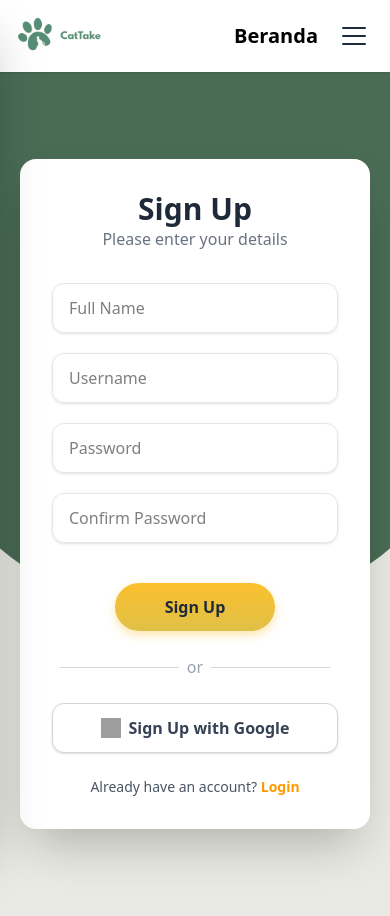
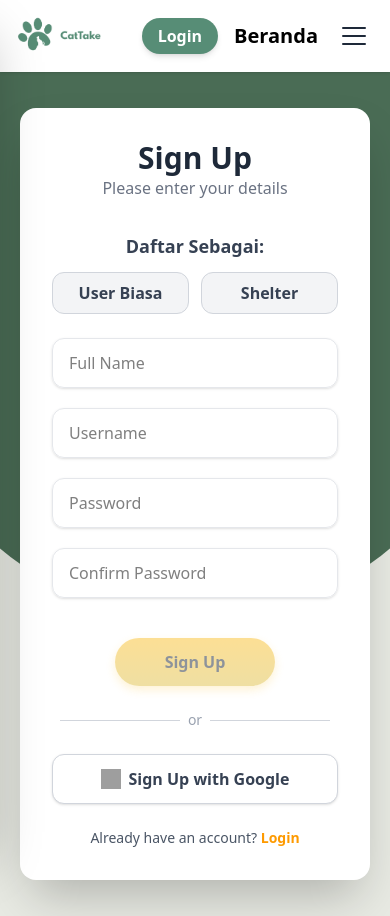
Before and after one commit to zicofarry/CatTake, a Vue app: page /signup in a window 390 px wide. Built offline with nearby package versions, Linux system fonts and the light colour scheme; grey boxes are pictures that could not be loaded.

Commit message:
add login roles feature

```diff
--- a/src/App.vue
+++ b/src/App.vue
@@ -1,6 +1,9 @@
 <template>
   <div id="app">
-    <AppHeader :isLoggedInProp="isUserLoggedIn" @update-login-status="isUserLoggedIn = $event" />
+    <AppHeader
+      :userRole="userRole"
+      @update-login-status="handleUpdateLoginStatus"
+    />
 
     <router-view @user-logged-in="handleUserLogin"></router-view>
 
@@ -8,16 +11,35 @@
 </template>
 
 <script setup>
-import { ref } from 'vue';
+import { ref, onMounted } from 'vue';
 import AppHeader from './components/AppHeader.vue';
-// ... import komponen lain jika ada
 
-const isUserLoggedIn = ref(false); // DEFAULT: BEFORE LOGIN
+// State Utama: guest, user, atau shelter. Default diambil dari localStorage.
+const userRole = ref(localStorage.getItem('userRole') || 'guest');
 
-function handleUserLogin() {
-    isUserLoggedIn.value = true;
-    // Logika navigasi ke /beranda setelah login bisa ditambahkan di sini jika perlu
+// Fungsi yang dipanggil dari LoginPage/SignupPage saat login berhasil
+function handleUserLogin(role) {
+    if (role === 'user' || role === 'shelter') {
+        userRole.value = role;
+        localStorage.setItem('userRole', role); // Simpan status di localStorage
+    }
 }
+
+// Fungsi yang dipanggil dari AppHeader saat Sign Out
+function handleUpdateLoginStatus(status) {
+    if (status === false) {
+        userRole.value = 'guest';
+        localStorage.removeItem('userRole');
+    }
+}
+
+// Cek status saat aplikasi dimuat pertama kali
+onMounted(() => {
+    const storedRole = localStorage.getItem('userRole');
+    if (storedRole) {
+        userRole.value = storedRole;
+    }
+});
 </script>
 
 <style>
--- a/src/components/AppHeader.vue
+++ b/src/components/AppHeader.vue
@@ -23,7 +23,22 @@
       </nav>
 
       <div class="hidden md:block">
-        <div v-if="isLoggedIn" class="relative">
+        <div v-if="userRole === 'shelter'" class="relative">
+             <button
+                @click="toggleProfileDropdown"
+                class="flex items-center gap-2 bg-[#578d76] text-white py-2 px-4 rounded-full font-semibold cursor-pointer shadow-lg hover:bg-green-800 transition duration-200"
+            >
+                <span>Shelter Gegerkalong</span>
+            </button>
+            <div v-if="isProfileDropdownOpen" class="absolute right-0 mt-3 w-64 bg-white rounded-xl shadow-2xl p-4 z-40 text-left">
+                <p class="font-bold text-gray-800">Shelter Gegerkalong</p>
+                <p class="text-sm text-gray-500 mb-4">shelter@cattake.com</p>
+
+                <button @click="handleSignOut" class="w-full bg-red-500 hover:bg-red-600 text-white font-semibold py-2 rounded-lg transition duration-200">Sign Out</button>
+            </div>
+        </div>
+
+        <div v-else-if="userRole === 'user'" class="relative">
             <button
                 @click="toggleProfileDropdown"
                 class="flex items-center gap-2 bg-[#578d76] text-white py-1.5 pr-8 pl-2 rounded-full font-semibold cursor-pointer shadow-lg hover:bg-green-800 transition duration-200"
@@ -48,6 +63,16 @@
 
 
       <div class="flex items-center gap-4 md:hidden">
+        <div v-if="userRole === 'user'" class="flex items-center gap-2 bg-[#578d76] text-white py-1 pr-2 pl-1 rounded-full font-semibold">
+              <img src="../assets/img/diana.png" alt="Avatar Diana" class="h-8 w-8 rounded-full object-cover">
+              <span>Diana</span>
+          </div>
+          <div v-else-if="userRole === 'shelter'" class="flex items-center gap-2 bg-[#578d76] text-white py-1.5 px-3 rounded-full font-semibold text-sm">
+              <span>Shelter Gegerkalong</span>
+          </div>
+          <router-link v-else to="/login" class="bg-[#578d76] hover:bg-green-800 text-white font-semibold py-1.5 px-4 rounded-full transition duration-200 shadow-md">
+            Login
+          </router-link>
           <!-- <div v-if="isLoggedIn" class="flex items-center gap-2 bg-green-700 text-white py-1 pr-2 pl-1 rounded-full font-semibold">
               <img src="/assets/img/diana.png" alt="Avatar Diana" class="h-8 w-8 rounded-full object-cover">
               <span>Diana</span>
@@ -75,12 +100,15 @@
   >
       <div class="p-4 mb-4 text-white text-2xl font-bold border-b border-green-900">MENU</div>
 
-      <router-link to="/profile">
-      <div v-if="isLoggedIn" class="flex items-center gap-3 bg-[#578d76] text-white py-2 px-4 rounded-full font-semibold mx-4 mb-4 shadow-lg">
-          <img src="../assets/img/diana.png" alt="Avatar Diana" class="h-9 w-9 rounded-full object-cover">
-          <span>Diana</span>
-        </div>
+      <router-link to="/profile" v-if="userRole === 'user'">
+          <div class="flex items-center gap-3 bg-[#578d76] text-white py-2 px-4 rounded-full font-semibold mx-4 mb-4 shadow-lg">
+              <img src="../assets/img/diana.png" alt="Avatar Diana" class="h-9 w-9 rounded-full object-cover">
+              <span>Diana</span>
+          </div>
       </router-link>
+       <div v-else-if="userRole === 'shelter'" class="flex items-center gap-3 bg-[#578d76] text-white py-2 px-4 rounded-full font-semibold mx-4 mb-4 shadow-lg">
+          <span>Shelter Gegerkalong</span>
+      </div>
 
       <ul class="flex flex-col list-none p-0 m-0">
           <li v-for="link in navLinks" :key="link.name">
@@ -95,7 +123,7 @@
           </li>
       </ul>
 
-      <button v-if="isLoggedIn" @click="handleSignOut" class="mt-auto mx-4 mb-4 p-3 bg-red-600 text-white font-semibold rounded-lg hover:bg-red-700 transition duration-200">
+      <button v-if="userRole !== 'guest'" @click="handleSignOut" class="mt-auto mx-4 mb-4 p-3 bg-red-600 text-white font-semibold rounded-lg hover:bg-red-700 transition duration-200">
         Sign Out
       </button>
 
@@ -110,11 +138,11 @@
 import { ref, computed, watchEffect } from 'vue';
 import { useRoute } from 'vue-router';
 
-// Props dari App.vue (untuk menerima status login)
+// Props dari App.vue (menerima status dan peran)
 const props = defineProps({
-    isLoggedInProp: {
-        type: Boolean,
-        default: false
+    userRole: {
+        type: String,
+        default: 'guest'
     }
 });
 
@@ -139,11 +167,11 @@ const route = useRoute();
 const isMobileMenuOpen = ref(false);
 const isProfileDropdownOpen = ref(false);
 
-// State login diambil dari prop (App.vue akan mengontrolnya)
-const isLoggedIn = ref(props.isLoggedInProp);
+// State login diambil dari prop
+const userRole = ref(props.userRole);
 
 watchEffect(() => {
-    isLoggedIn.value = props.isLoggedInProp;
+    userRole.value = props.userRole;
 });
 
 // 2. COMPUTED PROPERTY (Menentukan halaman aktif)
--- a/src/pages/LoginPage.vue
+++ b/src/pages/LoginPage.vue
@@ -27,7 +27,7 @@
 
       <div class="flex items-center text-center text-gray-400 my-6">
         <div class="flex-grow border-b border-gray-300 mx-2"></div>
-        <span>or</span>
+        <span class="text-sm">or</span>
         <div class="flex-grow border-b border-gray-300 mx-2"></div>
       </div>
 
@@ -42,6 +42,10 @@
         </p>
       </div>
     </div>
+
+    <div class="absolute top-10 left-1/2 transform -translate-x-1/2 z-20 md:top-12">
+        <img src="../assets/img/catTakePutih.png" alt="Logo CatTake" class="w-32 h-auto md:w-40">
+    </div>
   </div>
 </template>
 
@@ -50,18 +54,25 @@ import { ref, defineEmits } from 'vue';
 import { useRouter } from 'vue-router';
 
 const router = useRouter();
-// Emit event ke App.vue
-const emit = defineEmits(['user-logged-in']);
+const emit = defineEmits(['user-logged-in']); // Event ke App.vue
 
 const username = ref('');
 const password = ref('');
 
 function handleLogin() {
   if (username.value && password.value) {
-     // Simulasi login berhasil
-     emit('user-logged-in');
-     router.push('/'); // Navigasi ke beranda setelah login
-     alert(`Login sebagai: ${username.value}`);
+     let roleToEmit = 'user';
+
+     // Simulasi: Jika username mengandung "shelter", asumsikan role shelter
+     if (username.value.toLowerCase().includes('shelter')) {
+         roleToEmit = 'shelter';
+     } else {
+         roleToEmit = 'user';
+     }
+
+     // Emit event dengan role yang terdeteksi
+     emit('user-logged-in', roleToEmit);
+     router.push('/');
   }
 }
 </script>
@@ -90,5 +101,4 @@ function handleLogin() {
     clip-path: ellipse(85% 60% at 50% 70%);
     z-index: 0;
 }
-
 </style>
--- a/src/pages/SignupPage.vue
+++ b/src/pages/SignupPage.vue
@@ -6,6 +6,34 @@
       <p class="text-gray-500 mb-8">Please enter your details</p>
 
       <form @submit.prevent="handleSignup">
+
+        <div class="mb-6">
+            <h3 class="text-lg font-semibold text-gray-700 mb-3">Daftar Sebagai:</h3>
+            <div class="flex justify-between gap-3">
+                <button
+                    type="button"
+                    @click="selectedRole = 'user'"
+                    :class="{
+                        'bg-green-700 text-white shadow-md': selectedRole === 'user',
+                        'bg-gray-100 text-gray-700 border border-gray-300 hover:bg-gray-200': selectedRole !== 'user'
+                    }"
+                    class="flex-1 py-2 rounded-xl font-semibold transition duration-200"
+                >
+                    User Biasa
+                </button>
+                <button
+                    type="button"
+                    @click="selectedRole = 'shelter'"
+                    :class="{
+                        'bg-green-700 text-white shadow-md': selectedRole === 'shelter',
+                        'bg-gray-100 text-gray-700 border border-gray-300 hover:bg-gray-200': selectedRole !== 'shelter'
+                    }"
+                    class="flex-1 py-2 rounded-xl font-semibold transition duration-200"
+                >
+                    Shelter
+                </button>
+            </div>
+        </div>
         <div class="relative mb-5">
           <input type="text" v-model="fullName" placeholder="Full Name" required
                  class="w-full py-3 px-4 border border-gray-200 rounded-xl font-sans text-base shadow-sm focus:border-amber-500 focus:ring-1 focus:ring-amber-500">
@@ -24,7 +52,12 @@
         </div>
 
         <button type="submit"
-          class="inline-block w-40 py-3 bg-yellow-500 hover:bg-yellow-600 border-none rounded-full text-gray-800 mt-5 font-bold cursor-pointer shadow-lg transition duration-300"
+          :disabled="!selectedRole"
+          class="inline-block w-40 py-3 bg-yellow-500 border-none rounded-full text-gray-800 mt-5 font-bold cursor-pointer shadow-lg transition duration-300"
+          :class="{
+              'hover:bg-yellow-600 opacity-100': selectedRole,
+              'opacity-50 cursor-not-allowed': !selectedRole
+          }"
           style="background: linear-gradient(180deg, #FBC02D 0%, #E0C048 100%); box-shadow: 0 4px 10px rgba(251, 192, 45, 0.4);"
         >
           Sign Up
@@ -33,7 +66,7 @@
 
       <div class="flex items-center text-center text-gray-400 my-6">
         <div class="flex-grow border-b border-gray-300 mx-2"></div>
-        <span>or</span>
+        <span class="text-sm">or</span>
         <div class="flex-grow border-b border-gray-300 mx-2"></div>
       </div>
 
@@ -48,6 +81,10 @@
         </p>
       </div>
     </div>
+
+    <div class="absolute top-10 left-1/2 transform -translate-x-1/2 z-20 md:top-12">
+        <img src="../assets/img/catTakePutih.png" alt="Logo CatTake" class="w-32 h-auto md:w-40">
+    </div>
   </div>
 </template>
 
@@ -60,14 +97,20 @@ const fullName = ref('');
 const signupUsername = ref('');
 const signupPassword = ref('');
 const confirmPassword = ref('');
+const selectedRole = ref(null); // State untuk memilih role
 
 function handleSignup() {
   if (signupPassword.value !== confirmPassword.value) {
     alert('Password dan Konfirmasi Password harus sama!');
     return;
   }
+  if (!selectedRole.value) {
+    alert('Mohon pilih jenis akun (User Biasa atau Shelter)!');
+    return;
+  }
 
-  alert(`Attempting to sign up user: ${signupUsername.value}`);
+  // Simulasi pendaftaran berhasil dan langsung diarahkan ke halaman login
+  router.push('/login');
 }
 </script>
 
```
